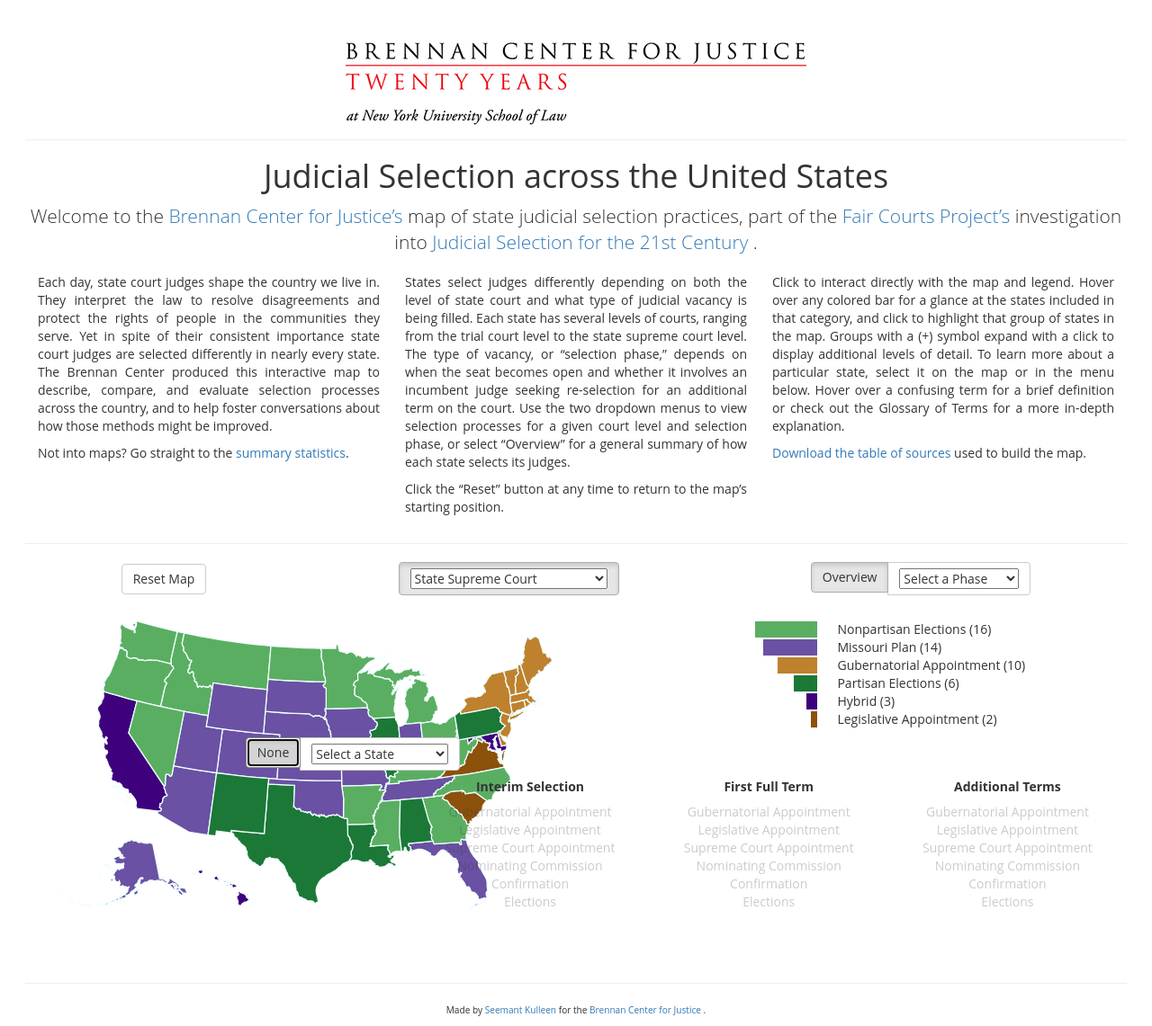
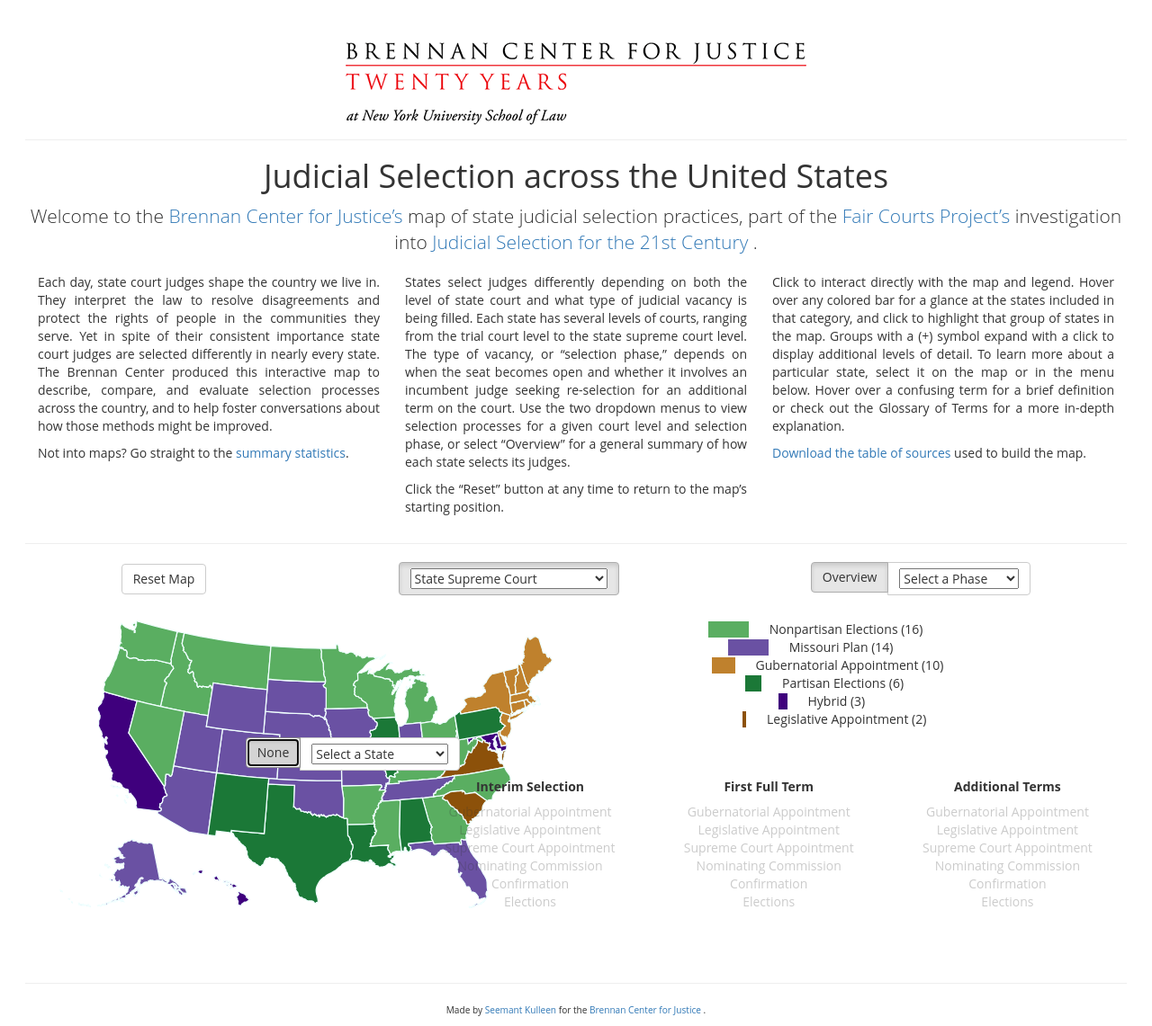
Before and after one commit to BrennanCenter/brennancenter.github.io, a Jekyll site: the page built from index.md, in a window 1280 px wide. Shown: the whole page at 90% size. Built offline with Jekyll 4.4.1, drawn with Linux system fonts in a browser that asks for light colours; nearby versions of some CDN libraries.

Commit message:
Switch to long-form flexbox commands, for better IE and Safari compatibility

```diff
--- a/_sass/_layout.scss
+++ b/_sass/_layout.scss
@@ -1,7 +1,31 @@
 /*
  * Flexbox
  */
+ body {
+    margin-left: 2em;
+    margin-right: 2em;
+ }
+.flex-container {
+    display: -webkit-box;
+    display: flex;
+    -webkit-box-orient: horizontal;
+    -webkit-box-direction: normal;
+            flex-direction: row;
+    flex-wrap: wrap;
+    -webkit-box-pack: center;
+            justify-content: center;
+    align-content: space-around;
+    -webkit-box-align: baseline;
+            align-items: baseline;
+}
 
+.intro-column {
+    -webkit-box-flex: 1;
+            flex: 1 1 0%;
+    text-align: justify;
+    margin-left: 1em;
+    margin-right: 1em;
+}
 
 .viz--half {
     -webkit-box-flex: 0;
@@ -34,6 +58,9 @@
     -webkit-box-ordinal-group: 2;
             order: 1;
 }
+#corpus > * {
+	max-width: 100%;
+}
 #compass {
     -webkit-box-pack: start;
             justify-content: flex-start;
@@ -43,8 +70,8 @@
 }
 
 #oculus {
-  -webkit-box-ordinal-group: 6;
-          order: 5;
+    -webkit-box-ordinal-group: 6;
+            order: 5;
     -webkit-box-align: stretch;
             align-items: stretch;
 }
@@ -58,9 +85,7 @@
 }
 #locus .phase {
     -webkit-box-flex: 1;
-            flex: 1;
-    -webkit-box-flex: 1;
-            flex-grow: 1;
+            flex: 1 1 0%;
     text-align: center;
 }
 #locus h5 {
@@ -81,6 +106,12 @@
     padding: 2em;
 }
 @media screen and (max-width: 767px) {
+    .flex-container,
+    #intro {
+        -webkit-box-orient: vertical;
+        -webkit-box-direction: normal;
+                flex-direction: column;
+    }
     .viz--half {
         -webkit-box-flex: 1;
                 flex: 1 0 100%;
@@ -139,12 +170,18 @@
         fill 0.5s ease,
         stroke 0.5s ease,
         stroke-width 0.5s ease;
+    stroke: azure;
+    stroke-width: 2px;
 }
-.state-icon {
+.clicked > path {
+    stroke: black;
+}
+#abacus .soften {
     opacity: 0.2;
 }
-.soften {
-    opacity: 0.2;
+.soften > path {
+  fill: azure;
+  stroke: darkgray;
 }
 .soften .overlay {
   opacity: 0;
@@ -161,7 +198,7 @@
 }
 .legend-row {
     -webkit-box-flex: 1;
-            flex: 1;
+            flex: 1 1 0%;
     display: -webkit-box;
     display: flex;
     -webkit-box-orient: vertical;
@@ -178,7 +215,7 @@
 }
 .legend-item {
     -webkit-box-flex: 1;
-            flex: 1;
+            flex: 1 1 0%;
     display: -webkit-box;
     display: flex;
     -webkit-box-orient: horizontal;
@@ -194,10 +231,11 @@
 }
 .legend-bar-container {
     -webkit-box-flex: 1;
-            flex: 1;
+            flex: 1 1 0%;
     -webkit-box-flex: 1;
             flex-grow: 1;
     flex-shrink: 1.5;
+	flex-basis: auto;
     -webkit-box-ordinal-group: 2;
             order: 1;
     display: -webkit-inline-box;
@@ -210,14 +248,15 @@
 }
 .legend-label-container {
     -webkit-box-flex: 1;
-            flex: 1;
+            flex: 1 1 0%;
     -webkit-box-flex: 1.5;
             flex-grow: 1.5;
     -webkit-box-ordinal-group: 3;
             order: 2;
     flex-wrap: nowrap;
     overflow: visible;
-            flex-shrink: 0;
+    flex-shrink: 0;
+	flex-basis: auto;
 }
 .legend-bar {
     border: 1px solid white;
@@ -228,7 +267,7 @@
 }
 .kids {
     -webkit-box-flex: 0;
-            flex: 0;
+            flex: 0 1 auto;
     padding: 0;
 }
 .legend-label--text {
```
